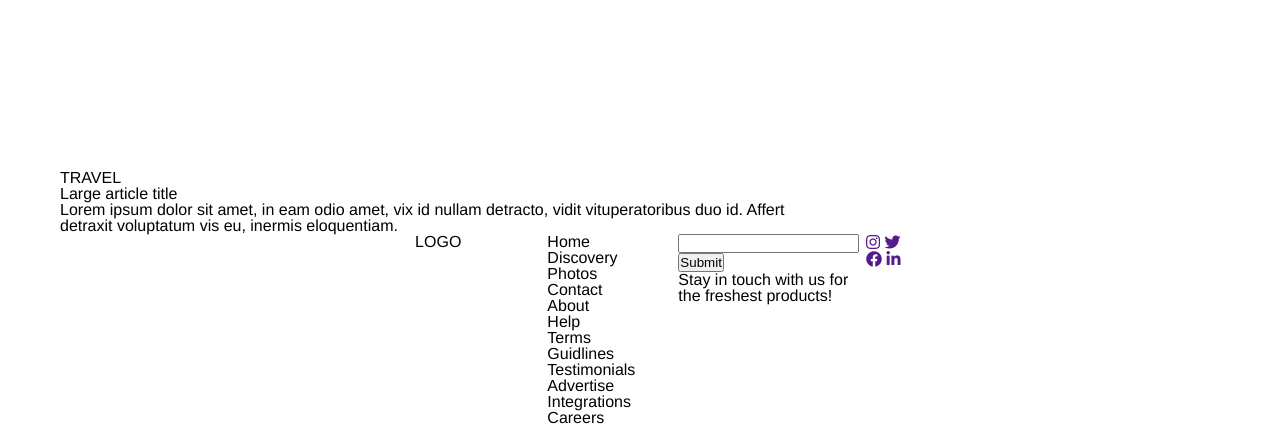
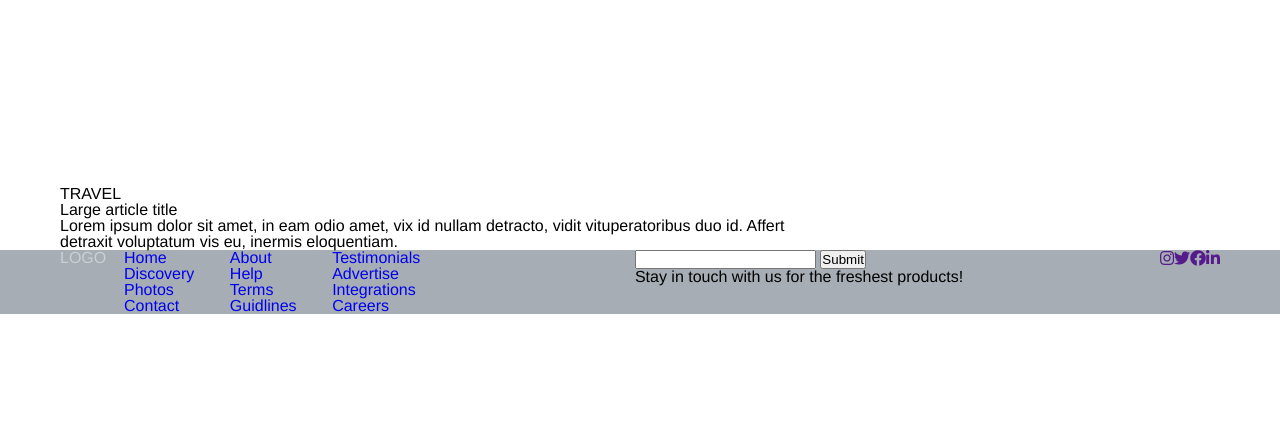
Before and after one commit to ochogovadze/unilab, a plain HTML site: page index.html in a window 1280 px wide. Shown: the part 2067-2493 px from the top of the page. After the commit the page ends 2381 px from the top, so only its background shows below. Drawn offline with Linux system fonts and the light colour scheme.

Commit message:
daswrulebuli
dasrulebuli.

```diff
--- a/css/style.css
+++ b/css/style.css
@@ -227,30 +227,58 @@ nav .Mainmenu .closemenu , .icons i {
 
 
 .footer {
-    display: flex;
-    margin: 0 auto;
-    justify-content: space-between;
+    background-color: #A6ADB4;
+
 
 
 
 
 }
 .container {
+    max-width: 1160px;
+    width: 100%;
     display: flex;
     justify-content: space-between;
-    max-width: 1160px;
     margin:0 auto;
+    flex-wrap: wrap;
 }
 .list{
     display: flex;
     justify-content: space-around;
     max-width: 378px;
     width: 100%;
-
+    color: #CBD0D3;
 }
 .ul-list {
     display: flex;
-    flex-direction:column;
+    flex-direction: column;
+    margin: 0 auto;
+    color: #CBD0D3;
+
+}
+.mail {
+    display: flex;
+    flex-direction: column;
+    columns: #CBD0D3;
+}
+.social-links {
+    display: flex;
+    justify-content: space-around;
+    color: #CBD0D3;
 
 
 }
+/*მეორე გვერდი */
+
+
+.conteiner-page-2 {
+    display: flex;
+    flex-wrap:wrap;
+    max-width: 1160px;
+    width: 100%;
+}
+.conteiner-block-2 {
+    max-width: 580px;
+    width: 100%;
+    margin: 0 auto;
+}
--- a/index.html
+++ b/index.html
@@ -16,7 +16,9 @@
         <div class="openmenu"><i class="fa fa-bars"></i></div>
         <ul class="Mainmenu">
             <li><a href="#"> HOME</a></li>
-            <li><a href="#"> DISCOVERY</a></li>
+            <li>
+                <a href="DISCOVERY.html"> DISCOVERY</a>
+            </li>
             <li><a href="#"> PHOTOS</a></li>
             <li><a href="#"> CONTACT</a></li>
             <div class="closemenu"><i class="fa fa-times"></i></div>
@@ -33,7 +35,7 @@
                 <h2 class="text-h2 width-all-1">Amazing places in America to visit. </h2>
                  <p class="text-p width-all-1">For some reason — this country, this city, this neighborhood, this particular
                      street —  is the place you are living a majority of your life in.</p>
-                <button class="button">LEARN MORE</button>
+                <button  class="button">LEARN MORE</button>
             </div>
         </div>
         <div class="conteiner-2">
@@ -161,18 +163,22 @@
                      <div class="list">
                         <h4>LOGO</h4>
                         <ul class="ul-list">
-                            <li><a href="#"></a>Home</li>
-                            <li><a href="#"></a>Discovery</li>
-                            <li><a href="#"></a>Photos</li>
-                            <li><a href="#"></a>Contact</li>
-                            <li><a href="#"></a>About</li>
-                            <li><a href="#"></a>Help</li>
-                            <li><a href="#"></a>Terms</li>
-                            <li><a href="#"></a>Guidlines</li>
-                            <li><a href="#"></a>Testimonials</li>
-                            <li><a href="#"></a>Advertise</li>
-                            <li><a href="#"></a>Integrations</li>
-                            <li><a href="#"></a>Careers</li>
+                            <li><a href="#">Home</a></li>
+                            <li><a href="#">Discovery</a></li>
+                            <li><a href="#">Photos</a></li>
+                            <li><a href="#">Contact</a></li>
+                        </ul>
+                        <ul class="ul-list">
+                            <li><a href="#">About</a></li>
+                            <li><a href="#">Help</a></li>
+                            <li><a href="#">Terms</a></li>
+                            <li><a href="#">Guidlines</a></li>
+                        </ul>
+                        <ul class="ul-list">
+                            <li><a href="#">Testimonials</a></li>
+                            <li><a href="#">Advertise</a></li>
+                            <li><a href="#">Integrations</a></li>
+                            <li><a href="#">Careers</a></li>
                         </ul>
                     </div>
                     <div class="mail">
```
Also changed, not shown: DISCOVERY.html (added, +107 -0 lines), 1 other file.
